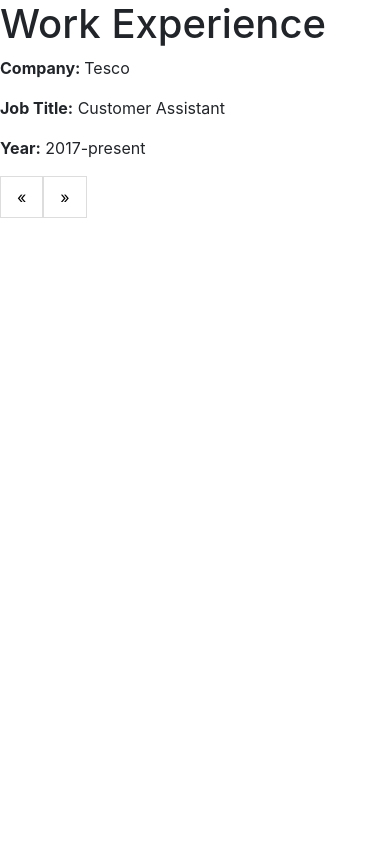
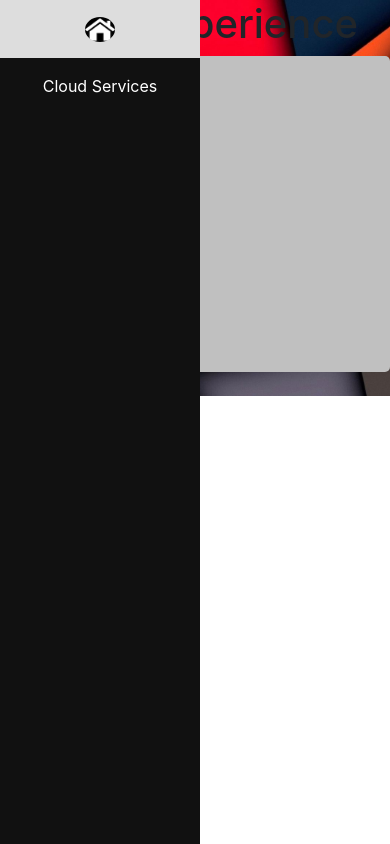
Before and after one commit to katemurraay/is117349221, a PHP site: page /cv_page3.html in a window 390 px wide. Run offline with PHP 8.4, Linux system fonts and the light colour scheme; some libraries are stand-ins or nearby versions.

Commit message:
Updating

```diff
--- a/cv_page3.html
+++ b/cv_page3.html
@@ -3,29 +3,123 @@
 
     <head>
         <style>
-.pagination {
+         label {
+    padding: 10px 10px 10px 0;
     display: inline-block;
 }
 
-.pagination a{
+
+
+
+.container{
+    border-radius: 5px;
+    background-color: #C0C0C0;
+    padding: 20px;
+    margin-left: 200px;
+    padding-left: 20px;
+
+}
+
+.col-25 {
+    float: left;
+    width: 25%;
+    margin-top: 6px;
+}
+
+.col-75 {
+    float: left;
+    width: 75%;
+    margin-top: 6px;
+}
+
+/* Clear floats after the columns */
+.row:after {
+    content: "";
+    display: table;
+    clear: both;
+}
+
+/*When screen is less than 600px wide*/
+@media (max-width: 600px) {
+    .col-25, .col-75 {
+        width: 100%;
+        margin-top: 0;
+    }
+}
+
+
+        /* Style the side navigation */
+.sidenav {
+    height: 100%;
+    width: 200px;
+    position: fixed;
+    z-index: 1;
+    top: 0;
+    left: 0;
+    background-color: #111;
+    overflow-x: hidden;
+}
+
+
+/* Side navigation links */
+.sidenav a {
+    color: white;
+    padding: 16px;
+    text-decoration: none;
+    display: block;
+    text-align:center;
+}
+
+/* Change colour on hover */
+.sidenav a:hover {
+    background-color: #ddd;
     color: black;
-    float: right;
+}
+
+.button {
+    display: block;
+    float:left;
+    float:right;
+
+    width: 10%;
+    background-color: white;
+    color: black;
+    border: 2px solid black;
+
+    }
+
+    .button:hover {
+    background-color: black;
+    color: white;
+}
+
+
+.button a{
+    color: black;
+    float: left;
     padding: 8px 16px;
     text-decoration: none;
     transition: background-color .3s;
     border: 1px solid #ddd;
+}
 
+body {
+    font-family:"verdana";
+    background:url("cvback_ground.jpg");
+    background-repeat:no-repeat;
+    background-size:cover;
 }
-body {
+
+h1{
     text-align:center;
-    font-family:"verdana";
+    color:white;
+}
 
-}
 
 
 </style>
         <title>Education</title>
-        <link rel= "stylesheet" href = "mystylesheet.css" type ="text/css" />
+        <link rel= "stylesheet" href = "mystylesheet.css" type ="text/css"/>
          <link rel="stylesheet" href="https://maxcdn.bootstrapcdn.com/bootstrap/4.0.0/css/bootstrap.min.css" integrity="sha384-Gn5384xqQ1aoWXA+058RXPxPg6fy4IWvTNh0E263XmFcJlSAwiGgFAW/dAiS6JXm" crossorigin="anonymous">
         <script src="https://code.jquery.com/jquery-3.2.1.slim.min.js" integrity="sha384-KJ3o2DKtIkvYIK3UENzmM7KCkRr/rE9/Qpg6aAZGJwFDMVNA/GpGFF93hXpG5KkN" crossorigin="anonymous"></script>
         <script src="https://cdnjs.cloudflare.com/ajax/libs/popper.js/1.12.9/umd/popper.min.js" integrity="sha384-ApNbgh9B+Y1QKtv3Rn7W3mgPxhU9K/ScQsAP7hUibX39j7fakFPskvXusvfa0b4Q" crossorigin="anonymous"></script>
@@ -34,10 +128,40 @@
     </head>
 
     <body>
-        <h1 class = "mainheading"> Work Experience</h1>
-        <p><strong> Company: </strong> Tesco</p>
-        <p><strong> Job Title:</strong> Customer Assistant</p>
-        <p><strong> Year:</strong> 2017-present</p>
+        <div class="sidenav">
+            <a href ="homepage.html"><img src="home_icon.jpg" alt="home_icon" style="width:30px; height:25px; border-radius: 50%;"></a>
+
+            <a href="ebusiness/cloud_services.html">Cloud Services</a>
+            </div>
+        <h1> Work Experience</h1>
+        <div class="container">
+        <div class="row">
+              <div class="col-25">
+        <label><strong> Company: </strong> </label>
+        </div>
+        <div class="col-75">
+        <p>Tesco</p>
+        </div>
+        </div>
+
+        <div class="row">
+              <div class="col-25">
+        <label><strong> Job Title:</strong></label>
+        </div>
+        <div class="col-75">
+            <p> Customer Assistant</p>
+            </div>
+            </div>
+
+             <div class="row">
+              <div class="col-25">
+            <label><strong> Year:</strong> </label>
+            </div>
+            <div class ="col-75">
+            <p> 2017-present</p>
+            </div>
+            </div>
+            </div>
 
 
 
--- a/ebusiness/Ebus1.php
+++ b/ebusiness/Ebus1.php
@@ -156,7 +156,7 @@
 
              <h1>Select a Product</h1>
              <div class="sidenav">
-            <a href ="../homepage.html"><img src="../home_icon.jpg" width=25px height=20px></a>
+            <a href ="../homepage.html"><img src="../home_icon.jpg" alt= home_icon style ="width:25px; height:20px;"></a>
             <a href="../cv_page1.html">Curriculum Vitae</a>
             <a href="cloud_services.html">Cloud Services</a>
             </div>
@@ -227,7 +227,7 @@
 
                 </div>
                 <div class="col-75">
-                <input type="text" id="discount" name="total" value="$0.00" readonly/>
+                <input type="text" id="discount" name="discount" value="$0.00" readonly/>
             </div>
             </div>
             </label>
--- a/ebusiness/ebus2_validator.js
+++ b/ebusiness/ebus2_validator.js
@@ -1,4 +1,5 @@
 /* global $ */
+
 
 function validateDetails(){
 
--- /dev/null
+++ b/ebusiness/order_no.js
@@ -0,0 +1 @@
+/* global $ */
--- a/homepage.html
+++ b/homepage.html
@@ -129,13 +129,13 @@
 
       <div class="icon2"><h5 style="font-family:verdana; color:white; text-align:center;">Github</h5>
           <a href = "https://github.com/katemurraay/is117349221">
-      <img src ="github_img.jpg" alt= "Github" style = "width:80px; heigth:80px;" class ="center">
+      <img src ="github_img.jpg" alt= "Github" style = "width:80px; height:80px; border-radius: 50%;" class ="center">
       </a>
       </div>
 
       <div class="icon"><h5 style="font-family:verdana; color:white; text-align:center;">Heroku</h5>
       <a href ="https://is117349221.herokuapp.com/">
-          <img src= "heroku_img.jpg" alt="Heroku" style ="width:80px; height:80px;" class="center">
+          <img src= "heroku_img.jpg" alt="Heroku" style ="width:80px; height:80px; border-radius: 50%;" class="center">
       </a>
       </div>
 
--- a/mystylesheet.css
+++ b/mystylesheet.css
@@ -1,7 +1,108 @@
-.h1 {
-    text-align :center;
-    text-shadow: 3px 2px grey;
-    font-size: 40px;
-    font-family: "Verdana";
+      label {
+    padding: 10px 10px 10px 0;
+    display: inline-block;
+}
+
+
+
+
+.container {
+    border-radius: 5px;
+    background-color: #C0C0C0;
+    padding: 20px;
+    margin-left: 200px;
+    padding-left: 20px;
+}
+
+.col-25 {
+    float: left;
+    width: 25%;
+    margin-top: 6px;
+}
+
+.col-75 {
+    float: left;
+    width: 75%;
+    margin-top: 6px;
+}
+
+/* Clear floats after the columns */
+.row:after {
+    content: "";
+    display: table;
+    clear: both;
+}
+
+/*When screen is less than 600px wide*/
+@media (max-width: 600px) {
+    .col-25, .col-75 {
+        width: 100%;
+        margin-top: 0;
+    }
+}
+
+
+body {
+    font-family: "verdana";
+    background:url("cvback_ground.jpg");
+            background-repeat:no-repeat;
+            background-size:cover;
+}
+h1 {
+    text-align:center;
+    color:white;
+}
+        /* Style the side navigation */
+.sidenav {
+    height: 100%;
+    width: 200px;
+    position: fixed;
+    z-index: 1;
+    top: 0;
+    left: 0;
+    background-color: #111;
+    overflow-x: hidden;
+}
+
+
+/* Side navigation links */
+.sidenav a {
+    color: white;
+    padding: 16px;
+    text-decoration: none;
+    display: block;
+    text-align:center;
+}
+
+/* Change colour on hover */
+.sidenav a:hover {
+    background-color: #ddd;
+    color: black;
+}
+
+.button {
+    display: block;
+    float:left;
+    float:right;
+
+    width: 10%;
     background-color: white;
+    color: black;
+    border: 2px solid black;
+
+    }
+
+    .button:hover {
+    background-color: black;
+    color: white;
 }
+
+
+.button a{
+    color: black;
+    float: left;
+    padding: 8px 16px;
+    text-decoration: none;
+    transition: background-color .3s;
+    border: 1px solid #ddd;
+}
```
Also changed, not shown: cv_page1.html (+16 -16 lines), cv_page2.html (+14 -12 lines), ebusiness/Ebus2.php (+6 -8 lines), ebusiness/Ebus3.php (+35 -8 lines).
